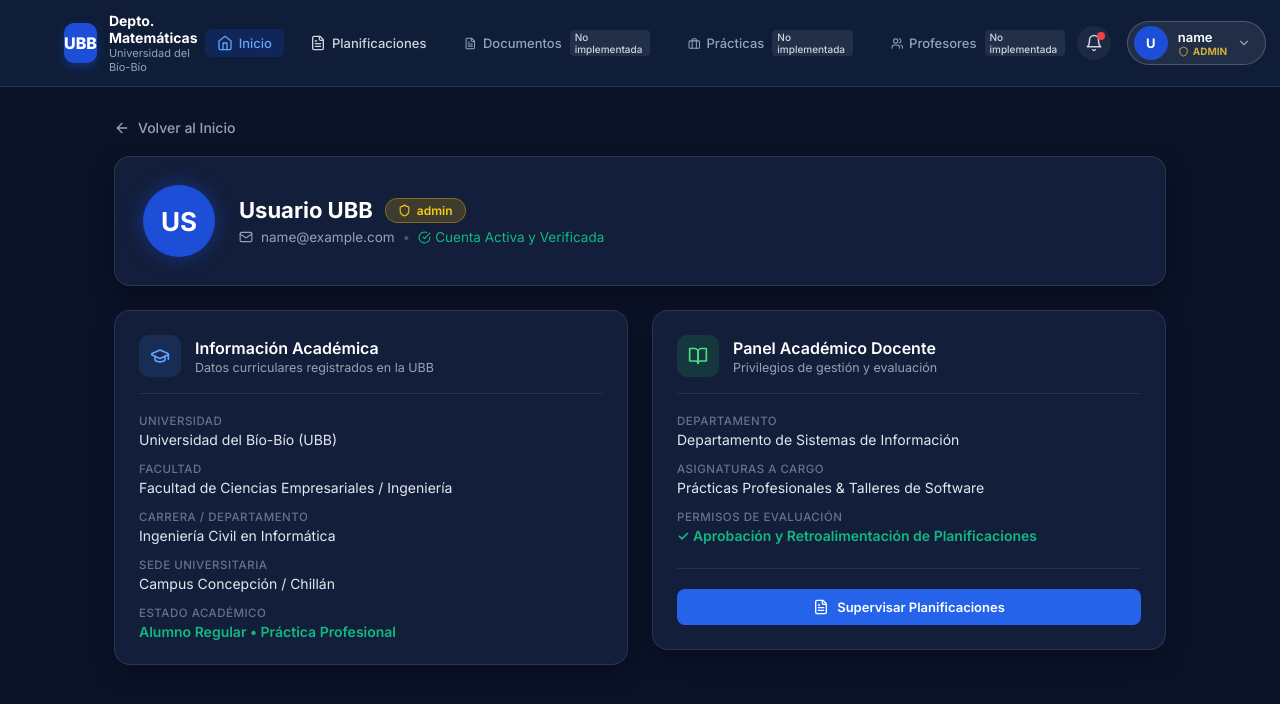
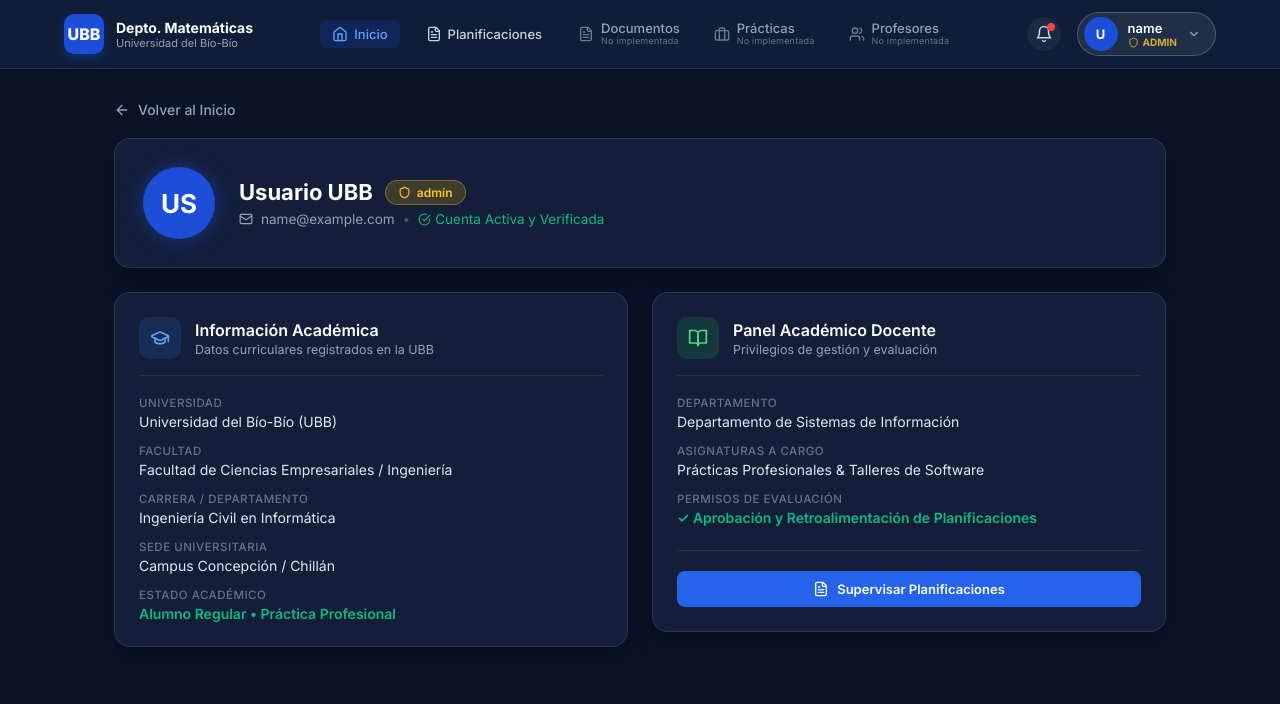
Before and after one commit to boriskb24/proyecto_Ing_software, a React (Vite) app in the folder frontend/: page /perfil in a window 1280 px wide. Shown: the top 704 px of the page. Built offline with nearby package versions, Linux system fonts and the light colour scheme; no server answers; sample sign-in values are in the browser's storage; the HTML template or start-up script is replaced by a standard one.

Commit message:
feat(ui): ubicar texto no implementada debajo del nombre en opciones de barra de navegacion

```diff
--- a/frontend/src/components/Navbar.tsx
+++ b/frontend/src/components/Navbar.tsx
@@ -76,35 +76,44 @@ export const Navbar: React.FC = () => {
           </li>
           <li>
             <span
-              style={{ ...styles.navLink, color: '#94a3b8', cursor: 'default', display: 'flex', alignItems: 'center', gap: '6px' }}
+              style={{ ...styles.navLink, color: '#94a3b8', cursor: 'default', display: 'flex', alignItems: 'center', gap: '7px', padding: '4px 10px' }}
               title="Opción no implementada"
             >
-              <FileText size={15} /> Documentos
-              <span style={{ fontSize: '10px', backgroundColor: 'rgba(255, 255, 255, 0.08)', color: '#cbd5e1', padding: '1px 5px', borderRadius: '4px', marginLeft: '2px' }}>
+              <FileText size={16} style={{ flexShrink: 0, opacity: 0.7 }} />
+              <div style={{ display: 'flex', flexDirection: 'column', alignItems: 'flex-start', lineHeight: 1.15 }}>
+                <span style={{ fontSize: '13px', fontWeight: '500', color: '#94a3b8' }}>Documentos</span>
+                <span style={{ fontSize: '9px', color: '#64748b', fontWeight: '400', letterSpacing: '0.2px' }}>
                   No implementada
                 </span>
+              </div>
             </span>
           </li>
           <li>
             <span
-              style={{ ...styles.navLink, color: '#94a3b8', cursor: 'default', display: 'flex', alignItems: 'center', gap: '6px' }}
+              style={{ ...styles.navLink, color: '#94a3b8', cursor: 'default', display: 'flex', alignItems: 'center', gap: '7px', padding: '4px 10px' }}
               title="Opción no implementada"
             >
-              <Briefcase size={15} /> Prácticas
-              <span style={{ fontSize: '10px', backgroundColor: 'rgba(255, 255, 255, 0.08)', color: '#cbd5e1', padding: '1px 5px', borderRadius: '4px', marginLeft: '2px' }}>
+              <Briefcase size={16} style={{ flexShrink: 0, opacity: 0.7 }} />
+              <div style={{ display: 'flex', flexDirection: 'column', alignItems: 'flex-start', lineHeight: 1.15 }}>
+                <span style={{ fontSize: '13px', fontWeight: '500', color: '#94a3b8' }}>Prácticas</span>
+                <span style={{ fontSize: '9px', color: '#64748b', fontWeight: '400', letterSpacing: '0.2px' }}>
                   No implementada
                 </span>
+              </div>
             </span>
           </li>
           <li>
             <span
-              style={{ ...styles.navLink, color: '#94a3b8', cursor: 'default', display: 'flex', alignItems: 'center', gap: '6px' }}
+              style={{ ...styles.navLink, color: '#94a3b8', cursor: 'default', display: 'flex', alignItems: 'center', gap: '7px', padding: '4px 10px' }}
               title="Opción no implementada"
             >
-              <Users size={15} /> Profesores
-              <span style={{ fontSize: '10px', backgroundColor: 'rgba(255, 255, 255, 0.08)', color: '#cbd5e1', padding: '1px 5px', borderRadius: '4px', marginLeft: '2px' }}>
+              <Users size={16} style={{ flexShrink: 0, opacity: 0.7 }} />
+              <div style={{ display: 'flex', flexDirection: 'column', alignItems: 'flex-start', lineHeight: 1.15 }}>
+                <span style={{ fontSize: '13px', fontWeight: '500', color: '#94a3b8' }}>Profesores</span>
+                <span style={{ fontSize: '9px', color: '#64748b', fontWeight: '400', letterSpacing: '0.2px' }}>
                   No implementada
                 </span>
+              </div>
             </span>
           </li>
         </ul>
```
Lines whose indentation alone changed are shown as unchanged.
